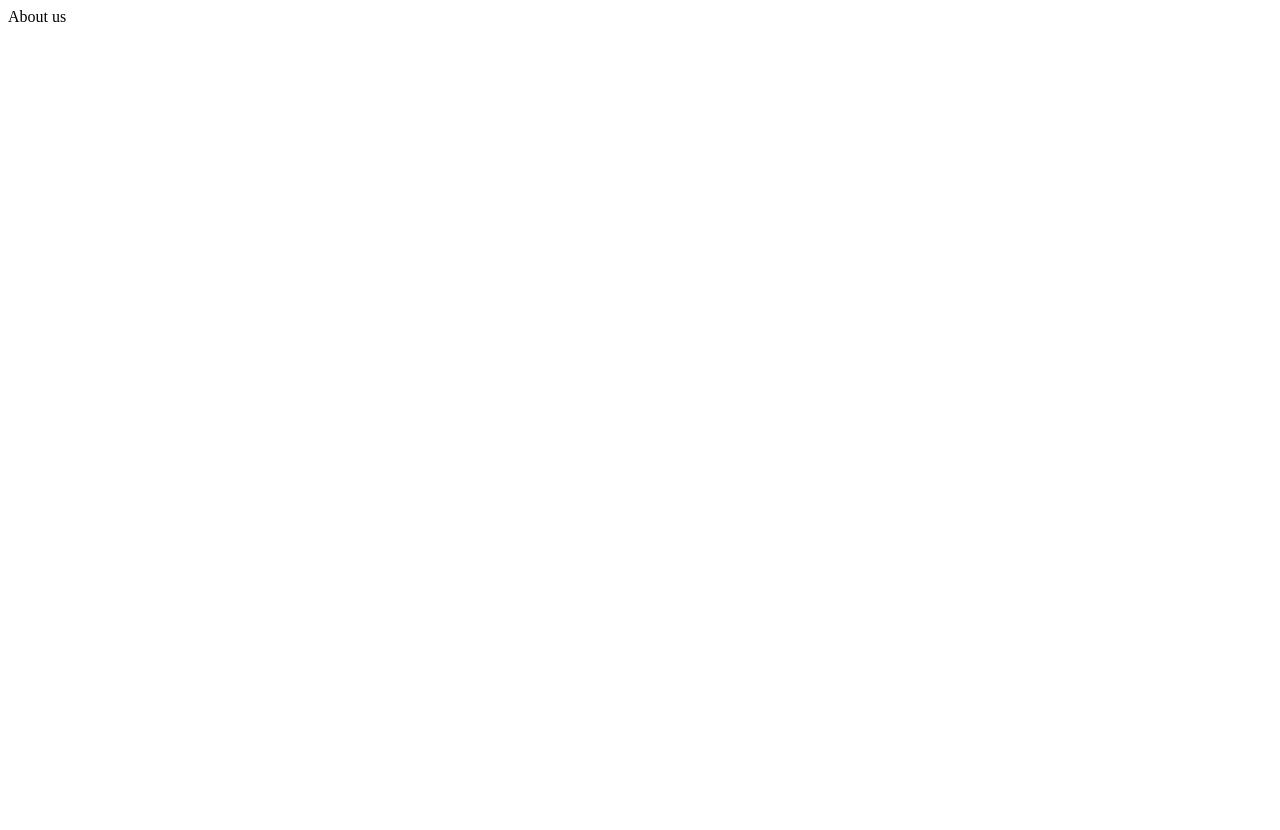
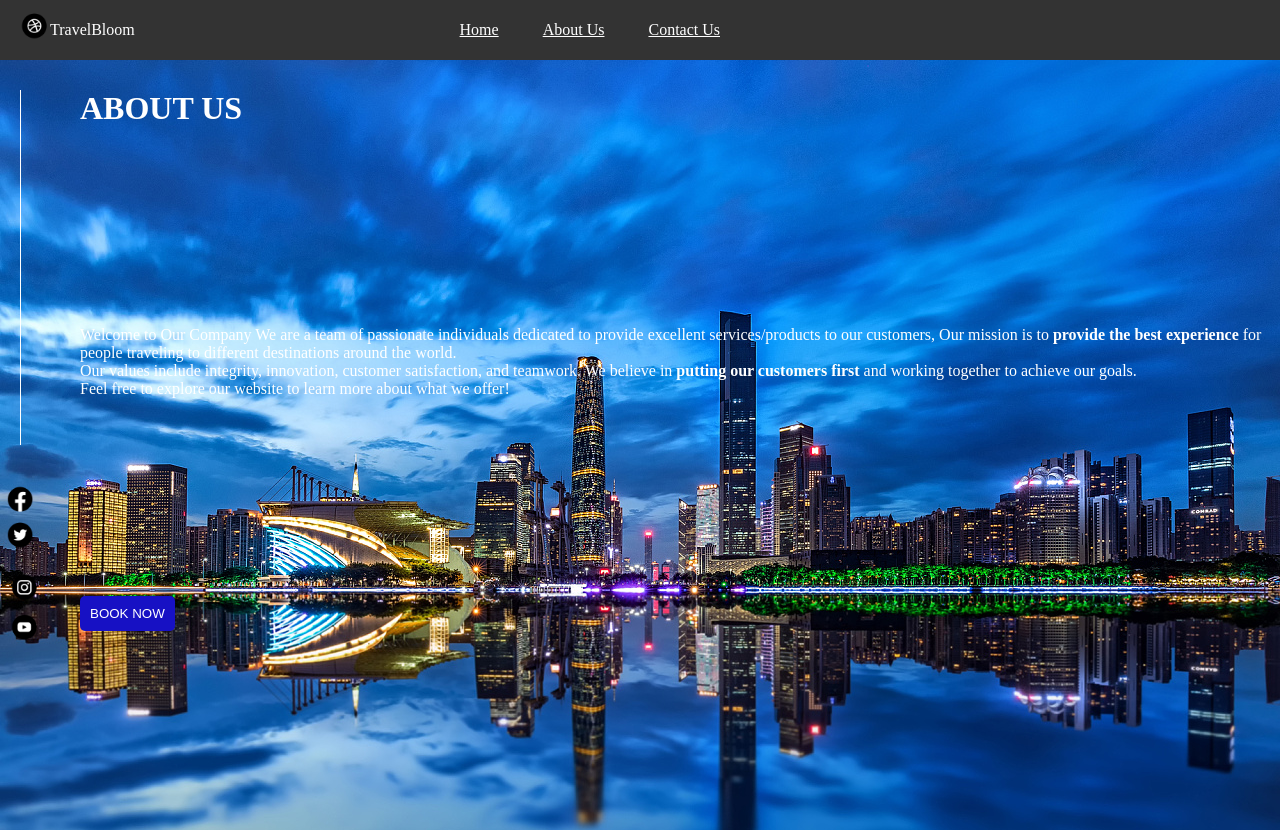
Before and after one commit to LingLingxia/travel_recommendation, a plain HTML site: page about_us.html in a window 1280 px wide. Before the commit the page ends 800 px from the top, so only its background shows below. Drawn offline with Linux system fonts and the light colour scheme.

Commit message:
add style

```diff
--- a/about_us.html
+++ b/about_us.html
@@ -4,8 +4,47 @@
     <meta charset="UTF-8">
     <meta name="viewport" content="width=device-width, initial-scale=1.0">
     <title>About us</title>
+    <link rel="stylesheet" href="./style.css">
 </head>
 <body>
-    About us
+
+    <header>
+        <div class="icon">
+            <img src="./global.png" alt="travel">
+            <span> TravelBloom</span>
+        </div>
+        <nav>
+            <a href="./travel_recommendation.html">Home</a>
+            <a href="./about_us.html">About Us</a>
+            <a href="./contact_us.html">Contact Us</a>
+        </nav>
+        <div class="search-wrap invisible" >
+        </div>
+    </header>
+    <div class="main-content">
+        <span class="line"></span>
+        <div class="right">
+            <h1>
+                    ABOUT US
+            </h1>
+            <p>
+                Welcome to Our Company We are a team of passionate individuals dedicated to provide excellent services/products
+                to our customers, Our mission is to <b> provide the best experience</b> for people traveling to different
+                destinations around the world. </br>Our values include integrity, innovation, customer satisfaction,
+                and teamwork. We believe in <b> putting our customers first </b>and working together to achieve our goals.</br>
+                Feel free to explore our website to learn more about what we offer!
+            </p>
+            <button class="button book-now">BOOK NOW</button>
+        </div>
+        <div>
+            <img src="./face-book.png" alt="">
+            <img src="./twitter.png" alt="">
+            <img src="./ins.png" alt="">
+            <img src="./youtube.png" alt="">
+        </div>
+
+
+    </div>
+
 </body>
 </html>
--- a/style.css
+++ b/style.css
@@ -1,3 +1,7 @@
+body{
+    margin: 0;
+    color: white;
+}
 img{
     width: 40px;
 }
@@ -34,15 +38,53 @@ header a{
     width: 200px;
 }
 .search-wrap input::placeholder{
-    color:rgb(8, 0, 255); ;
+    color:rgb(23, 17, 196);
 }
 .search-wrap input:focus{
     outline: none;
 }
-.search-wrap .button{
-    background-color: rgb(8, 0, 255);
+.button{
+    background-color: rgb(23, 17, 196);
     border: none;
     color: white;
     margin-left: 10px;
     border-radius: 5px;
+    padding: 5px;
 }
+.main-content{
+    background-image: url("./background.jpg");
+    height: calc(100vh - 60px);
+}
+
+.main-content{
+    display: grid;
+    grid-template-columns: 50px 1fr;
+    grid-template-rows: repeat(2,1fr);
+    gap: 30px;
+    padding-top: 30px;
+}
+.line{
+    border-left: 1px solid white;
+    margin-left: 20px;
+
+}
+.right{
+    grid-row-start: 1;
+    grid-row-end: span 2;
+    grid-column-start: 2;
+    grid-column-end: span 2;
+    display: grid;
+    /* grid-template-columns: 200px;
+    grid-template-rows: 176px; */
+}
+.right *{
+    margin: 0;
+}
+.book-now{
+    justify-self: start;
+    align-self:self-start;
+    padding: 10px;
+}
+.invisible{
+    visibility: hidden;
+}
```
Also changed, not shown: travel_recommendation.html (+15 -3 lines).
